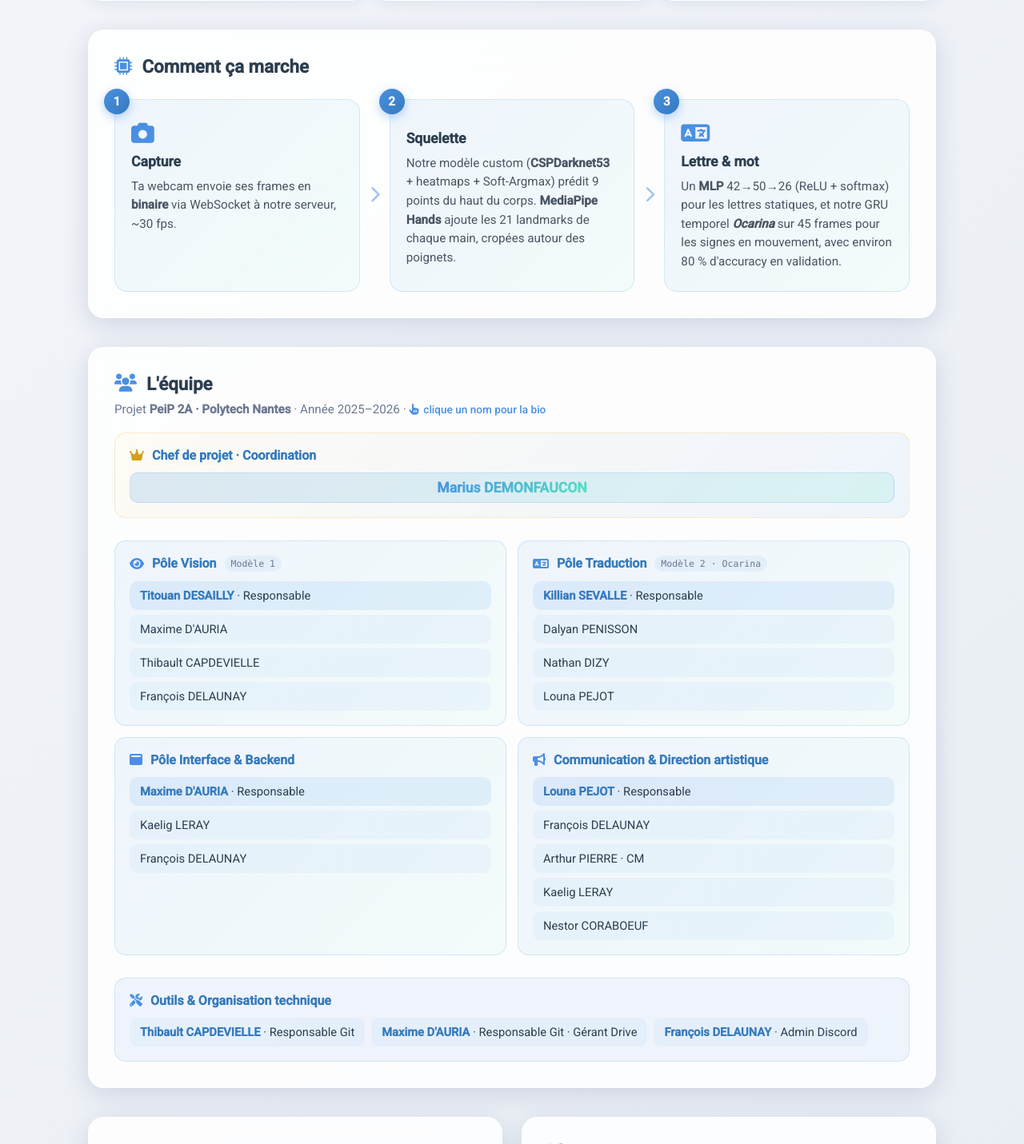
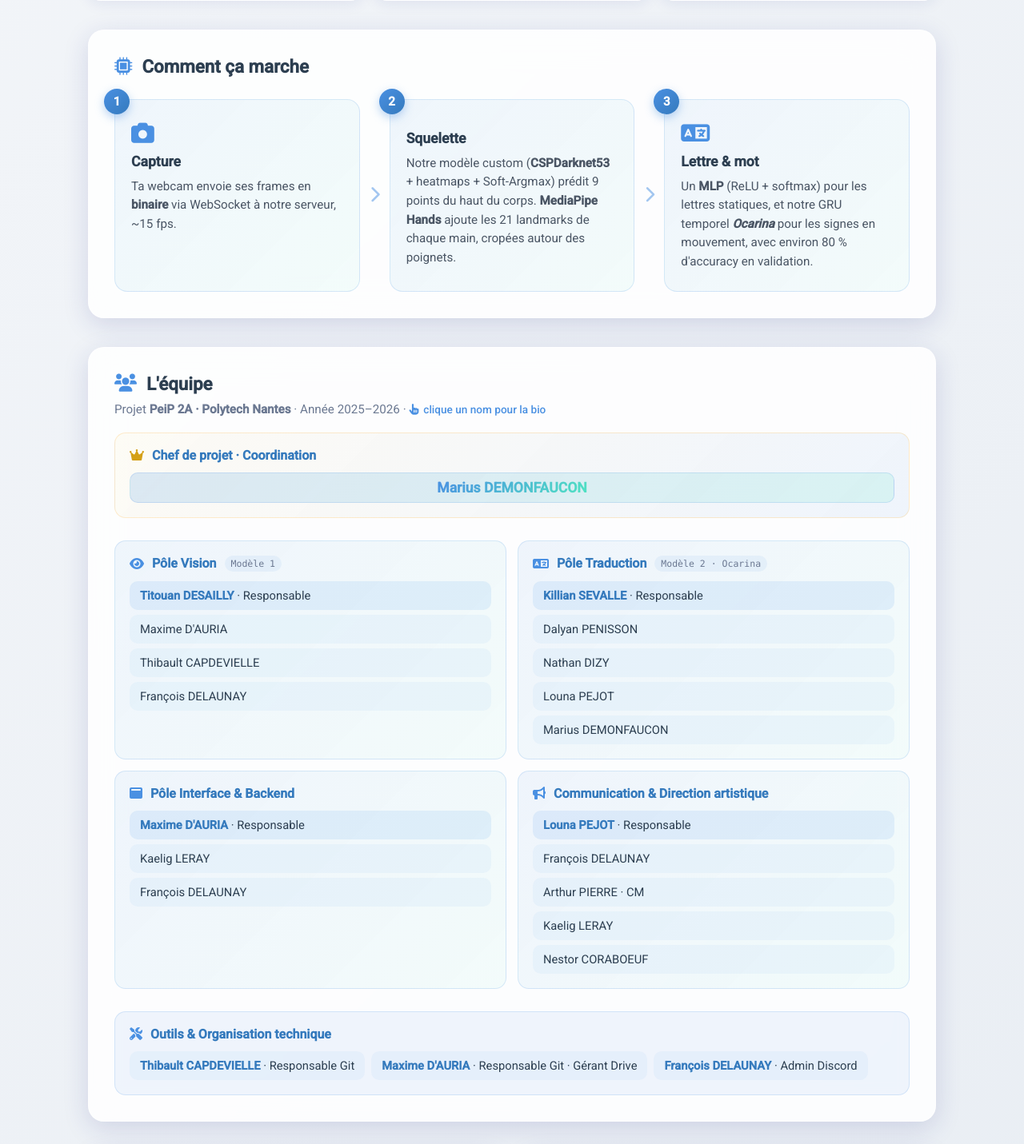
Before and after one commit to nmqx/hearmyhands, a Flask app: page / in a window 1280 px wide. Shown: the part 1255-2686 px from the top of the page at 80% size. Run offline with Flask 3, Linux system fonts and the light colour scheme; some libraries are stand-ins or nearby versions.

Commit message:
Update home.html qlq truc +  marius dans model trad

```diff
--- a/hearmyhands/templates/home.html
+++ b/hearmyhands/templates/home.html
@@ -56,7 +56,7 @@
                 <span class="step-num">1</span>
                 <i class="fa-solid fa-camera"></i>
                 <h4>Capture</h4>
-                <p>Ta webcam envoie ses frames en <strong>binaire</strong> via WebSocket à notre serveur, ~30 fps.</p>
+                <p>Ta webcam envoie ses frames en <strong>binaire</strong> via WebSocket à notre serveur, ~15 fps.</p>
             </div>
             <i class="pipeline-arrow fa-solid fa-chevron-right"></i>
             <div class="pipeline-step">
@@ -70,7 +70,7 @@
                 <span class="step-num">3</span>
                 <i class="fa-solid fa-language"></i>
                 <h4>Lettre &amp; mot</h4>
-                <p>Un <strong>MLP</strong> 42→50→26 (ReLU + softmax) pour les lettres statiques, et notre GRU temporel <strong><em>Ocarina</em></strong> sur 45 frames pour les signes en mouvement, avec environ 80&nbsp;% d'accuracy en validation.</p>
+                <p>Un <strong>MLP</strong> (ReLU + softmax) pour les lettres statiques, et notre GRU temporel <strong><em>Ocarina</em></strong> pour les signes en mouvement, avec environ 80&nbsp;% d'accuracy en validation.</p>
             </div>
         </div>
     </div>
@@ -107,6 +107,7 @@
                     <li data-name="Dalyan PENISSON" class="member-pill">Dalyan PENISSON</li>
                     <li data-name="Nathan DIZY"     class="member-pill">Nathan DIZY</li>
                     <li data-name="Louna PEJOT"     class="member-pill">Louna PEJOT</li>
+                    <li data-name="Marius DEMONFAUCON"     class="member-pill">Marius DEMONFAUCON</li>
                 </ul>
             </div>
 
```
